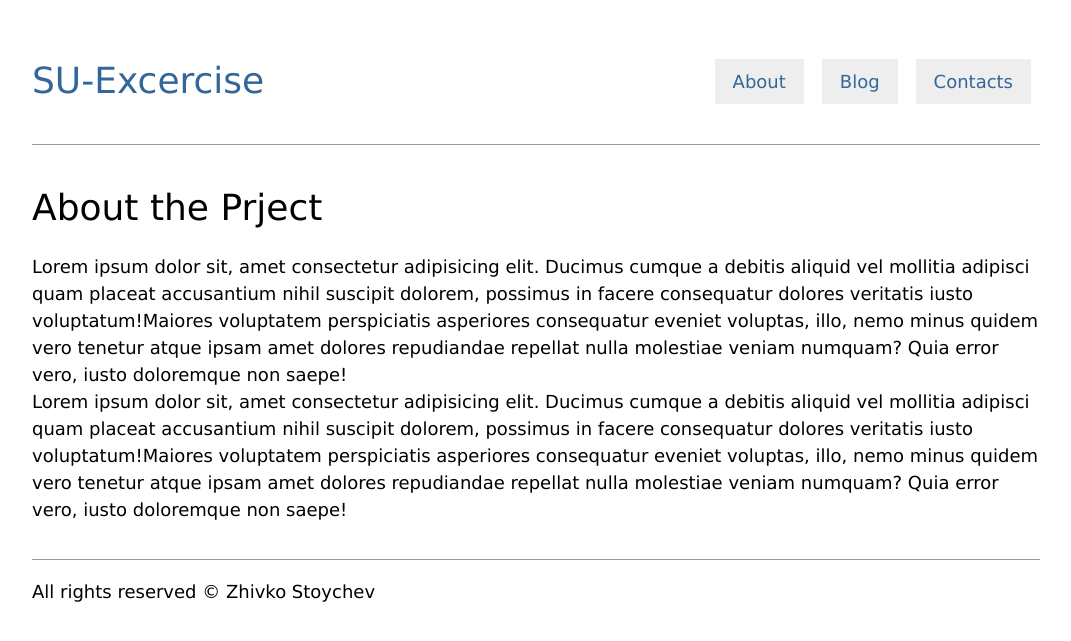
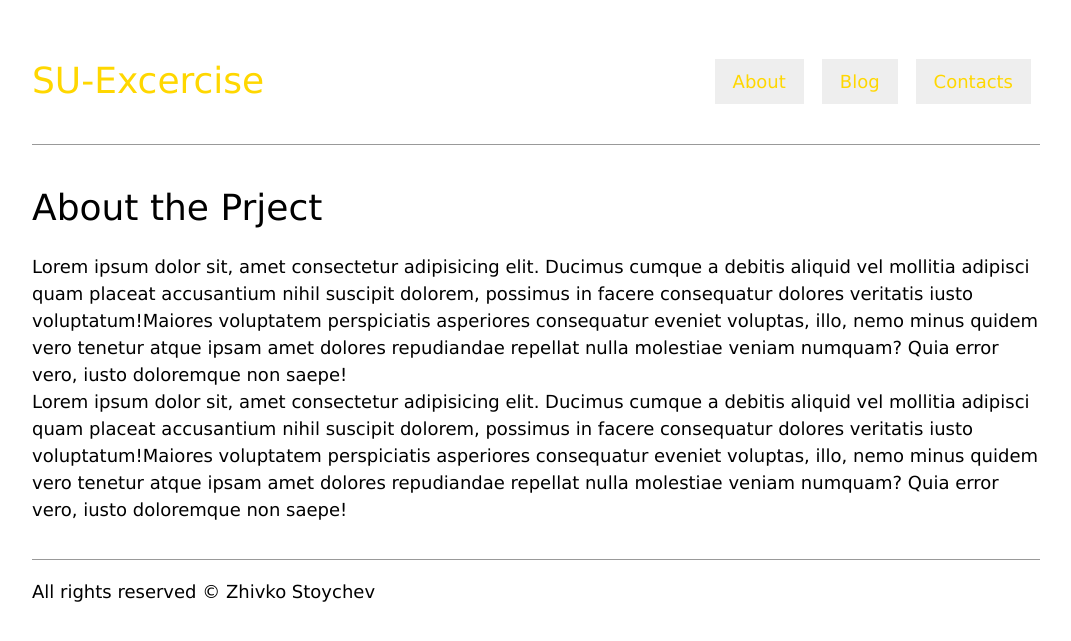
Before and after one commit to jivkoss/su-excercise, a Jekyll site: the page built from index.html, in a window 1280 px wide. Shown: the top 641 px of the page, without its empty margins (104-1175 px from the left). Built offline with Jekyll 4.4.1, drawn with Linux system fonts in a browser that asks for light colours.

Commit message:
update to gold

```diff
--- a/css/variables.css
+++ b/css/variables.css
@@ -6,7 +6,7 @@
     --font-size-body-huge: 20px;
 
     --layout-main-width: 60em;
-    --color-link-default: #369;
+    --color-link-default: gold;
     --color-body-text: #000;
     --color-body-bgrd: #fff;
 
--- a/docs/css/variables.css
+++ b/docs/css/variables.css
@@ -6,7 +6,7 @@
     --font-size-body-huge: 20px;
 
     --layout-main-width: 60em;
-    --color-link-default: #369;
+    --color-link-default: gold;
     --color-body-text: #000;
     --color-body-bgrd: #fff;
 
```
Also changed, not shown: docs/feed.xml (+1 -1 lines).
